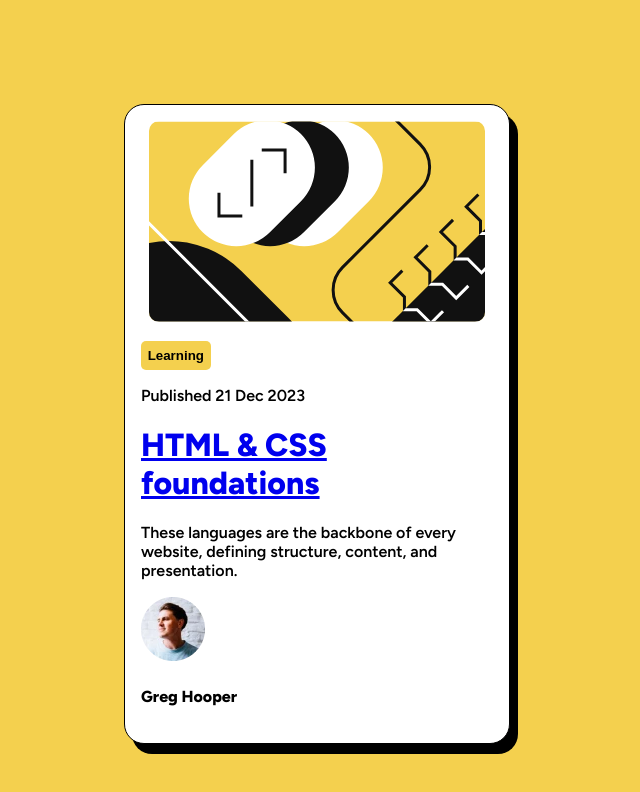
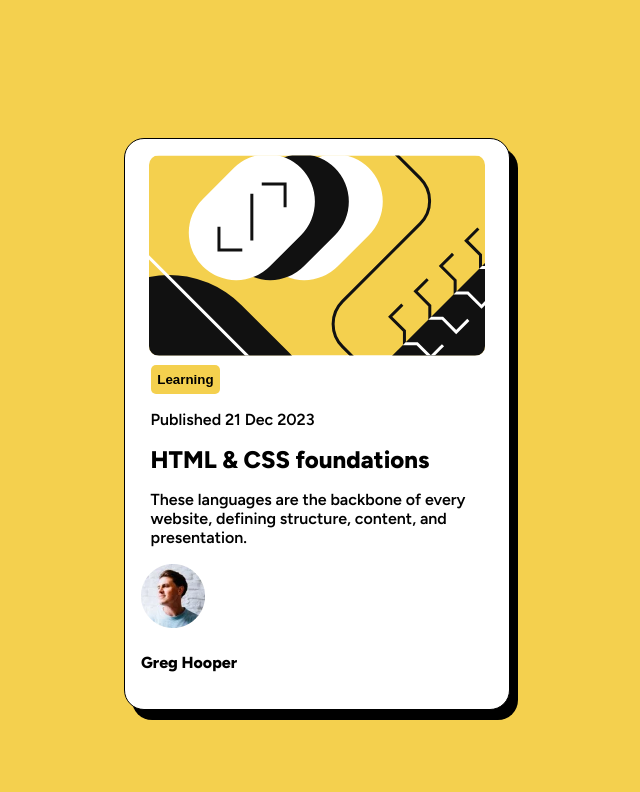
Before and after one commit to chilledoutluke/blog-preview-card-main, a plain HTML site: page index.html in a window 1280 px wide. Shown: the whole page, without its empty margins (323-963 px from the left). Drawn offline with Linux system fonts and the light colour scheme.

Commit message:
html
.info h1
-changed tag back to h2

CSS

.btn
-added padding

.info
- added padding left

.info h1
- added font size

```diff
--- a/index.html
+++ b/index.html
@@ -38,7 +38,7 @@
       <div class="info">
         <p>Published 21 Dec 2023</p>
 
-        <h1><a href="#">HTML & CSS foundations</a></h1>
+        <h1>HTML & CSS foundations</h1>
 
         <p>These languages are the backbone of every website, defining structure, content, and presentation.</p>
       </div>
--- a/style.css
+++ b/style.css
@@ -51,7 +51,8 @@ body {
 /* Button */
 
 .btn {
-    padding-top: 1.2em;
+    padding-left: 0.6em;
+    padding-top: 0.6em;
 }
 
 button {
@@ -64,8 +65,13 @@ button {
 
 
 /* info */
+.info {
+    padding-left: 0.6em;
+}
 
-
+.info h1 {
+    font-size: 1.5em;
+}
 
 /* avatar */
 
```
